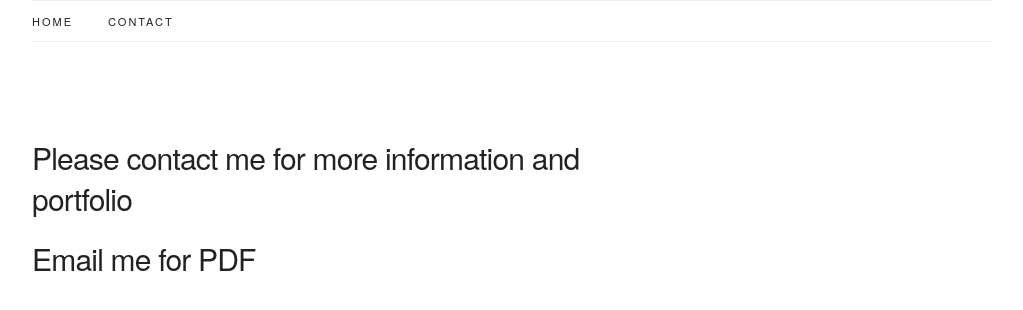
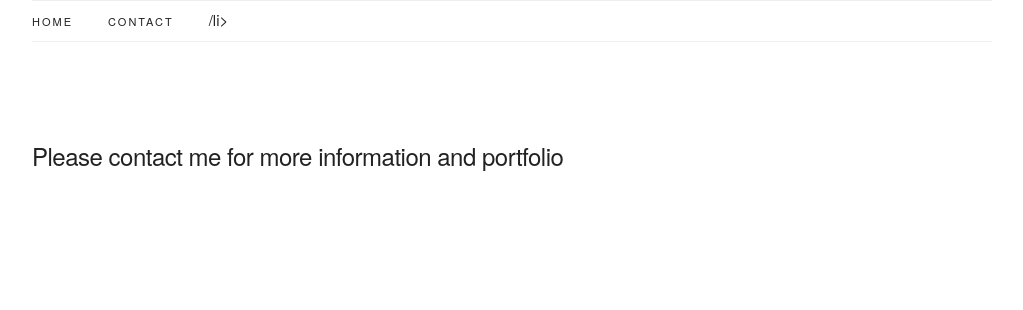
Before and after one commit to missyellow/missyellow.github.io, a plain HTML site: page comportfolio.html in a window 1280 px wide. Shown: the whole page, without its empty margins (128-1151 px from the left). Drawn offline with Linux system fonts and the light colour scheme.

Commit message:
Update comportfolio.html

```diff
--- a/comportfolio.html
+++ b/comportfolio.html
@@ -47,7 +47,7 @@
         <ul class="navbar-list">
           <li class="navbar-item"><a class="navbar-link" href="index.html">Home</a></li>
           <li class="navbar-item">
-          <li class="navbar-item"><a class="navbar-link" href="#Home">Contact</a></li>
+          <li class="navbar-item"><a class="navbar-link" href="mailto:wiseoldtim@mac.com?Subject=Web%20Hello" target="_top">Contact</a>/li>
           <li class="navbar-item">
           </li>
         </ul>
@@ -60,9 +60,8 @@
 
     <div class="row">
       <div class="two-thirds column" style="margin-top: 10%">
-        <h4><a href="mailto:wiseoldtim@mac.com?Subject=Web%20Hello" style="text-decoration: none">Please contact me for more information and portfolio</a></h4>
-        <h4>Email me for PDF</h4>
-      </div>
+        <h5><a href="mailto:wiseoldtim@mac.com?Subject=Web%20Hello" style="text-decoration: none">Please contact me for more information and portfolio</a></h5>
+        </div>
     </div>
   </div>
 
```
